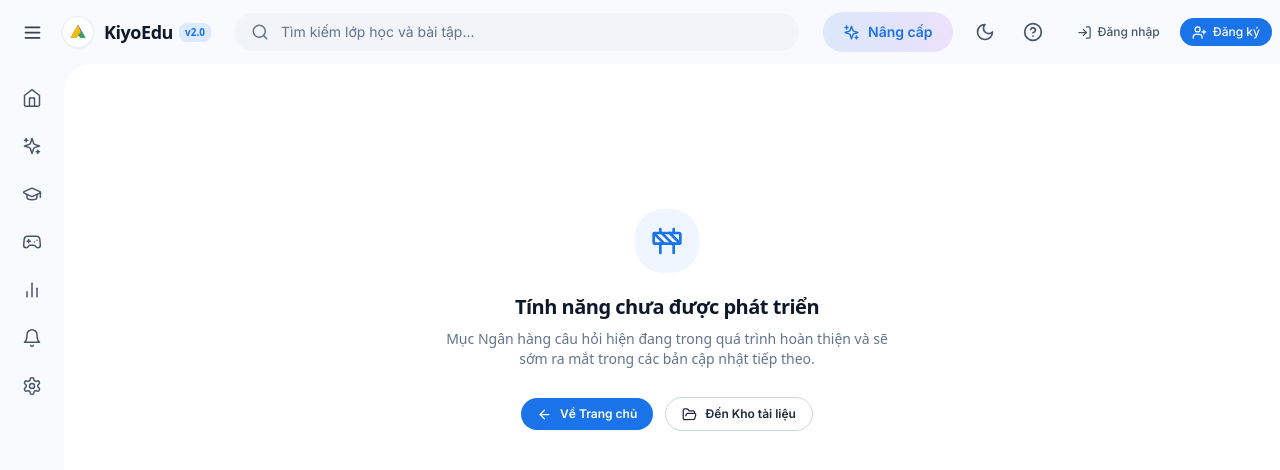
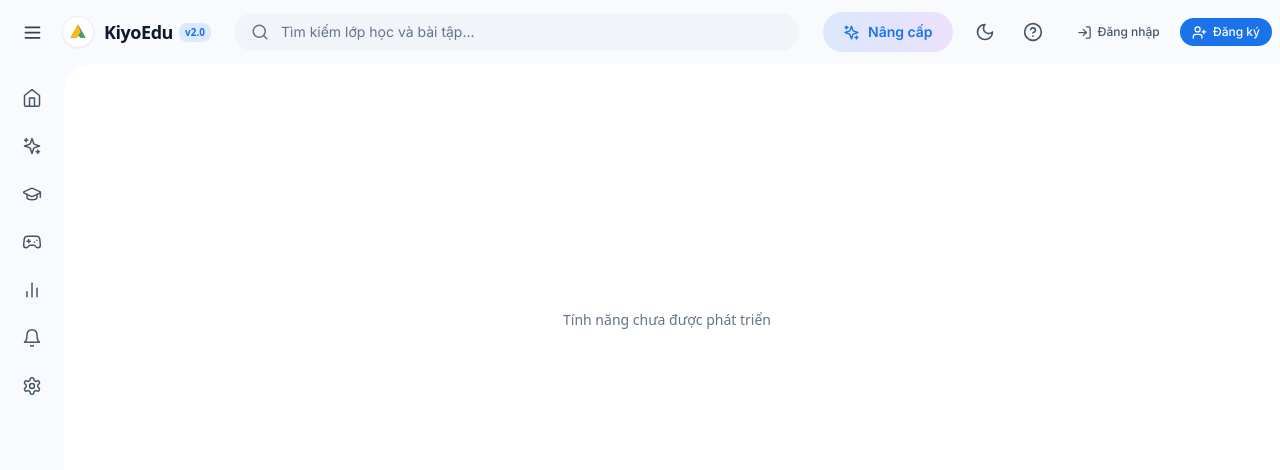
Before and after one commit to nguyenede/edu, a Next.js app in the folder web-hoc-tap/frontend/: page /app/question-bank in a window 1280 px wide. Shown: the top 470 px of the page. Built offline with nearby package versions, Linux system fonts and the light colour scheme.

Commit message:
feat(question-bank): simplify to minimal centered text 'Tính năng chưa được phát triển'

```diff
--- a/web-hoc-tap/frontend/src/app/app/question-bank/page.tsx
+++ b/web-hoc-tap/frontend/src/app/app/question-bank/page.tsx
@@ -1,50 +1,13 @@
 'use client';
 
 import React from 'react';
-import { useRouter } from 'next/navigation';
 import { AppShell } from '@/components/AppShell';
-import { Button } from '@/components/Button';
-import { Construction, ArrowLeft, FolderOpen } from 'lucide-react';
 
 export default function QuestionBankPage() {
-  const router = useRouter();
-
   return (
     <AppShell>
-      <div className="flex flex-col items-center justify-center min-h-[60vh] py-16 px-4 text-center space-y-5 animate-in fade-in duration-200">
-        <div className="w-16 h-16 rounded-3xl bg-blue-50 dark:bg-blue-950/60 text-google-blue flex items-center justify-center shadow-xs">
-          <Construction size={32} className="stroke-[2]" />
-        </div>
-
-        <div className="space-y-2 max-w-md">
-          <h2 className="text-xl font-bold text-slate-900 dark:text-slate-100 tracking-tight">
-            Tính năng chưa được phát triển
-          </h2>
-          <p className="text-xs sm:text-sm text-slate-500 dark:text-slate-400 leading-relaxed">
-            Mục Ngân hàng câu hỏi hiện đang trong quá trình hoàn thiện và sẽ sớm ra mắt trong các bản cập nhật tiếp theo.
-          </p>
-        </div>
-
-        <div className="flex items-center gap-3 pt-2 flex-wrap justify-center">
-          <Button
-            variant="primary"
-            size="md"
-            onClick={() => router.push('/dashboard')}
-            className="gap-2 text-xs font-semibold"
-          >
-            <ArrowLeft size={15} />
-            Về Trang chủ
-          </Button>
-          <Button
-            variant="outline"
-            size="md"
-            onClick={() => router.push('/documents')}
-            className="gap-2 text-xs font-semibold"
-          >
-            <FolderOpen size={15} />
-            Đến Kho tài liệu
-          </Button>
-        </div>
+      <div className="flex items-center justify-center min-h-[60vh] text-slate-500 dark:text-slate-400 text-sm font-medium select-none">
+        Tính năng chưa được phát triển
       </div>
     </AppShell>
   );
```
